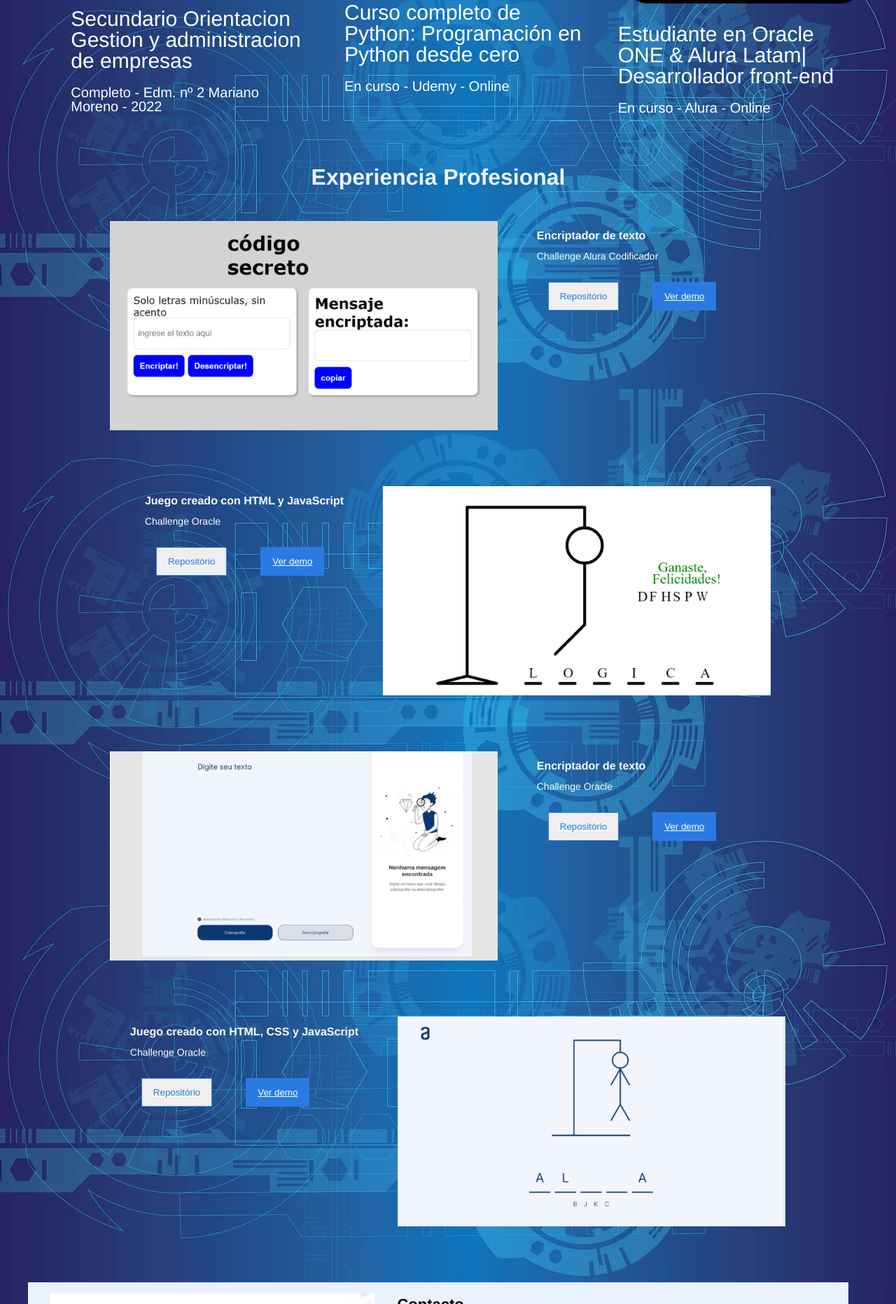
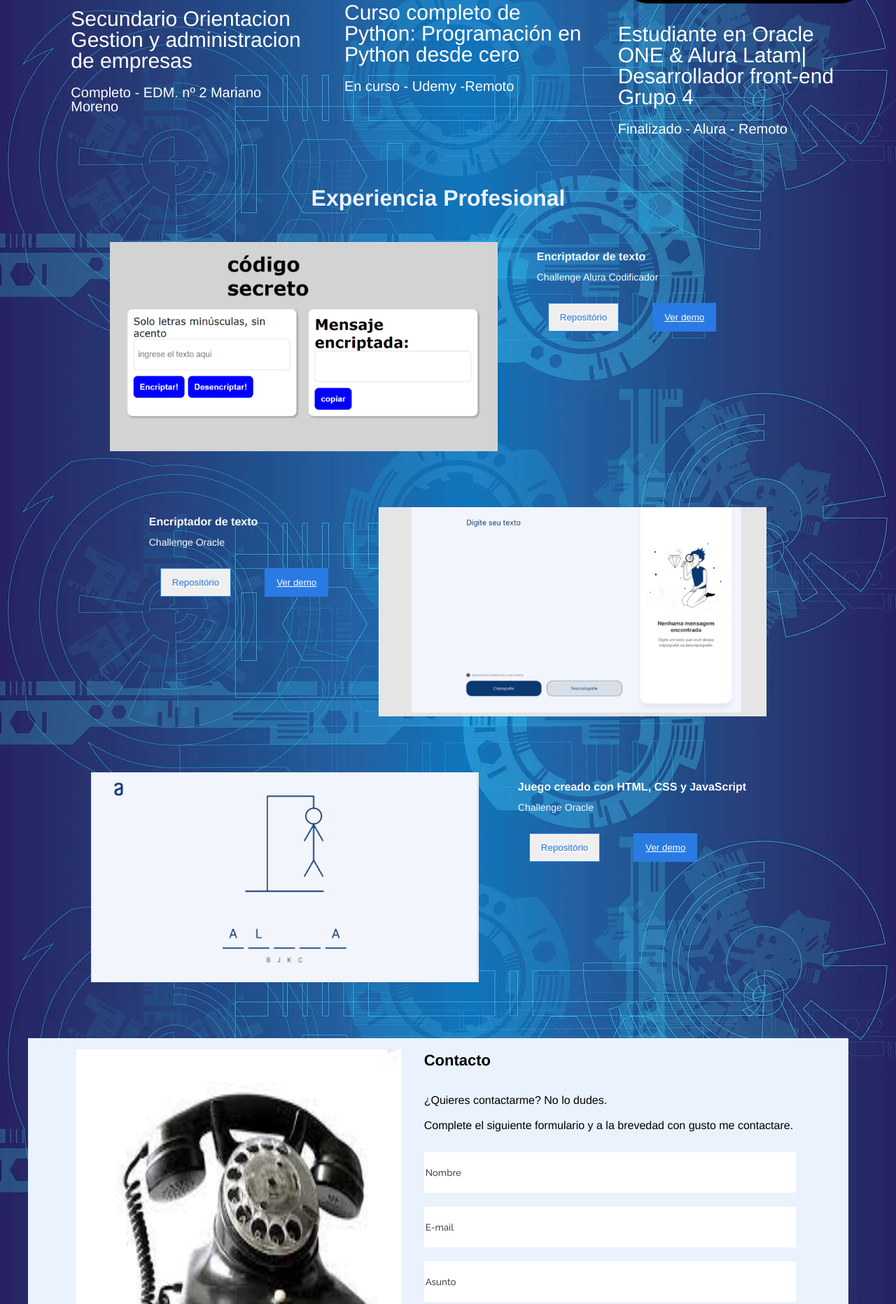
Before and after one commit to alejandroCernigoj/Challenge-Two-portfolio, a plain HTML site: page index.html in a window 1280 px wide. Shown: the part 2004-3868 px from the top of the page at 70% size. Drawn offline with Linux system fonts and the light colour scheme; files that its build step writes are made by us from their sources; files whose address does not match are found by name.

Commit message:
Update index.html
editando los textos estilizando el proyecto

```diff
--- a/index.html
+++ b/index.html
@@ -131,7 +131,7 @@
                     <div class="hobbies-box">
                         <ul>
                             <li> <img src="assets\headphones_icon.png" alt=""></li>
-                            <li class="hobbies-name">Escuchar Musica </li>
+                            <li class="hobbies-name">Musica </li>
                         </ul>
                     </div>
 
@@ -152,7 +152,7 @@
                     <div class="hobbies-box">
                         <ul>
                             <li> <img src="assets\camera_icon.png" alt=""> </li>
-                            <li class="hobbies-name">viajar</li>
+                            <li class="hobbies-name">viajes</li>
                         </ul>
                     </div>
             </div>
@@ -166,21 +166,21 @@
                     <ul>
                         <li class="course-img"><img src="assets/mariano-moreno.jpg"></li>
                         <li class="course-title"><h4> Secundario Orientacion Gestion y administracion de empresas</h4></li>
-                        <li class="course-subtitle"><p>Completo - Edm. nº 2 Mariano Moreno - 2022</p></li>
+                        <li class="course-subtitle"><p>Completo - EDM. nº 2 Mariano Moreno</p></li>
                     </ul>
                 </div>
                 <div class="courses-box">
                     <ul>
                         <li class="course-img"><img src="assets/udemy.png"></li>
                         <li class="course-title"><h4>Curso completo de Python: Programación en Python desde cero</h4> </li>
-                        <li class="course-subtitle"><p> En curso - Udemy - Online </p></li>
+                        <li class="course-subtitle"><p> En curso - Udemy -Remoto </p></li>
                     </ul>
                 </div>
                 <div class="courses-box">
                     <ul>
                         <li class="course-img"><img src="assets\alura_logo.png"></li>
-                        <li class="course-title"><h4>Estudiante en Oracle ONE & Alura Latam| Desarrollador front-end</h4></li>
-                        <li class="course-subtitle"><p>En curso - Alura - Online </p></li>
+                        <li class="course-title"><h4>Estudiante en Oracle ONE & Alura Latam| Desarrollador front-end Grupo 4 </h4></li>
+                        <li class="course-subtitle"><p>Finalizado - Alura - Remoto </p></li>
                     </ul>
                 </div>
             </div>
@@ -199,19 +199,6 @@
                         </div>
                 </div>
             </div>
-
-            <div class="experiencia-box">
-                <img src="assets\forca_print.png">
-                <div class="info-container">
-                    <h2>Juego creado con HTML y JavaScript</h2>
-                    <h3>Challenge Oracle </h3>
-                        <div class="experience-description">
-                                <span class="experience-repo"><a href="https://github.com/alura-challenges/challenge-one-juego-ahorcado"><button>Repositório</button></a></span>
-                                <span class="experience-demo"><a href=""><button>Ver demo</button></a></span>
-                        </div>
-                </div>
-            </div>
-
             <div class="experiencia-box">
                 <img src="assets\secretcode_print.png">
                 <div class="info-container">
@@ -244,12 +231,12 @@
                     </div>
                     <div class="contact-text">
                         <h2 class="contact-title">Contacto</h2>
-                        <h3 class="contact-subtext">¿Quieres contactarme?</h3>
-                        <h3 class="contact-subtext">Complete el siguiente formulario y me pondré en contacto con usted lo antes posible. </h3>
+                        <h3 class="contact-subtext">¿Quieres contactarme? No lo dudes.</h3>
+                        <h3 class="contact-subtext">Complete el siguiente formulario y a la brevedad con gusto me contactare. </h3>
                         <form class="form" name="form">
                             <input type="text" name="nombre" placeholder="Nombre">
                             <input type="email" name="email" placeholder="E-mail">
-                            <input type="text" name="asunto" placeholder="Assunto">
+                            <input type="text" name="asunto" placeholder="Asunto">
                             <textarea rows="5" cols="40" id="mensagem" name="mensaje" placeholder="Mensaje"></textarea>
                             <button type="submit">Enviar mensaje</button>
                         </form>
@@ -259,7 +246,7 @@
 
         <section class="footer">
                 <div class="rodape">
-                    <p>Desarrollado por Cernigoj Alejandro</p>
+                    <p>"En proceso"por Cernigoj Alejandro</p>
                     <p>2023</p>
                 </div>
         </section>
```
